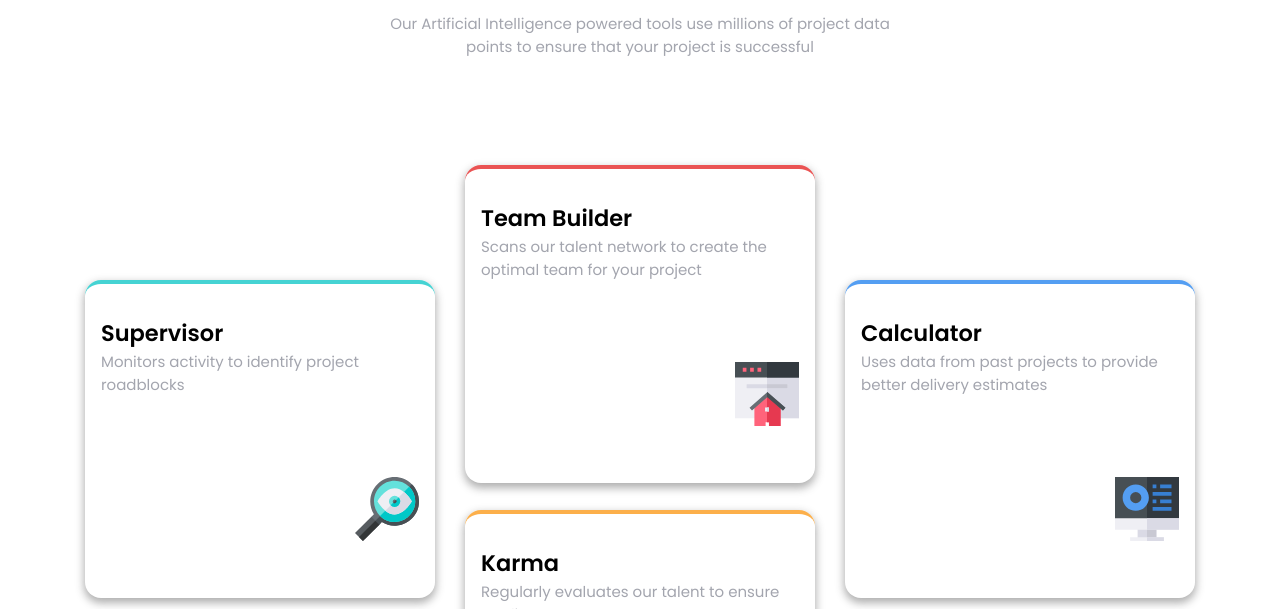
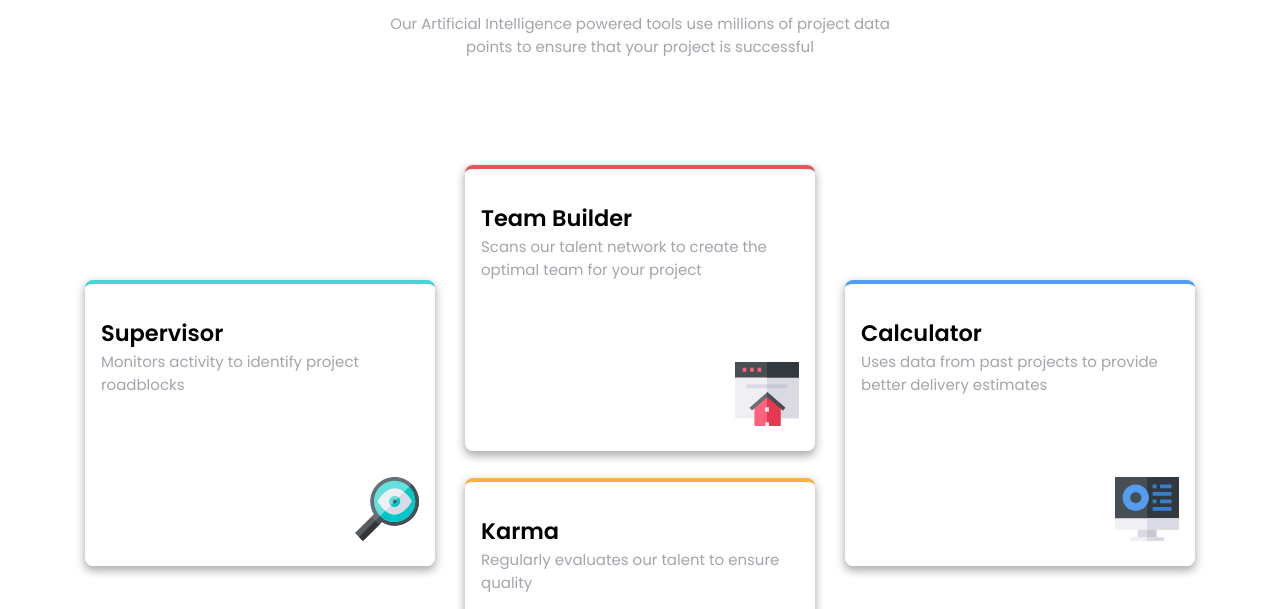
Before and after one commit to abhisheksinghwork7/Four-card-feature-section, a plain HTML site: page index.html in a window 1280 px wide. Shown: the part 191-800 px from the top of the page. Drawn offline with Linux system fonts and the light colour scheme.

Commit message:
correct box size

```diff
--- a/css/style.sass
+++ b/css/style.sass
@@ -30,7 +30,7 @@ body
     margin-top: 1.6875rem
     box-shadow: 0 0.25rem 0.5rem 0.0625rem $border-color
     padding: 2rem 1rem
-    border-radius: 1rem
+    border-radius: 0.5rem
     border-top: 0.25rem solid
     img
         margin-top: 2.3125rem
@@ -61,7 +61,7 @@ body
             margin: 2rem 19rem
             text-align: center
     .feature
-        height: 15.625rem
+        height: 13.625rem
         flex: 0 0 19.875rem
 
     .feature__image
```
Also changed, not shown: css/style.css, 1 other file.
